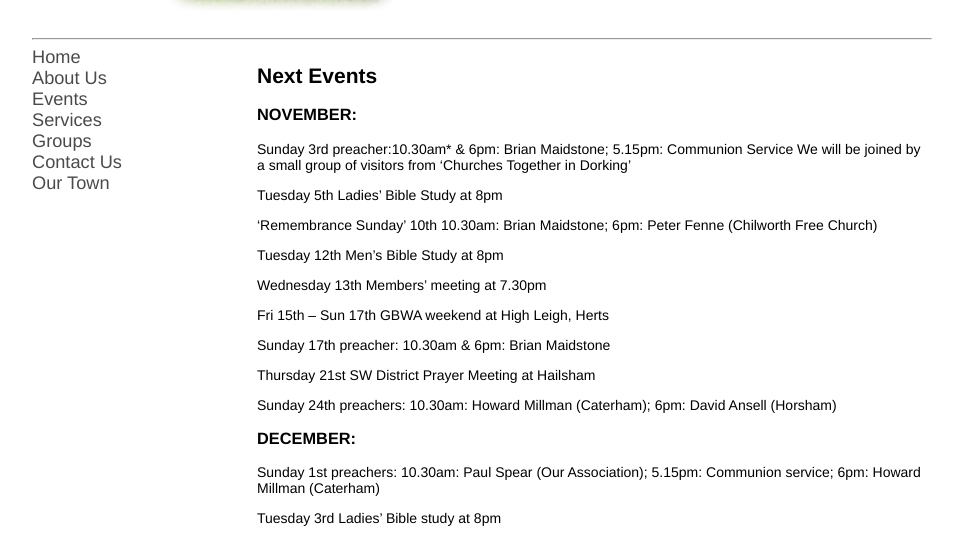
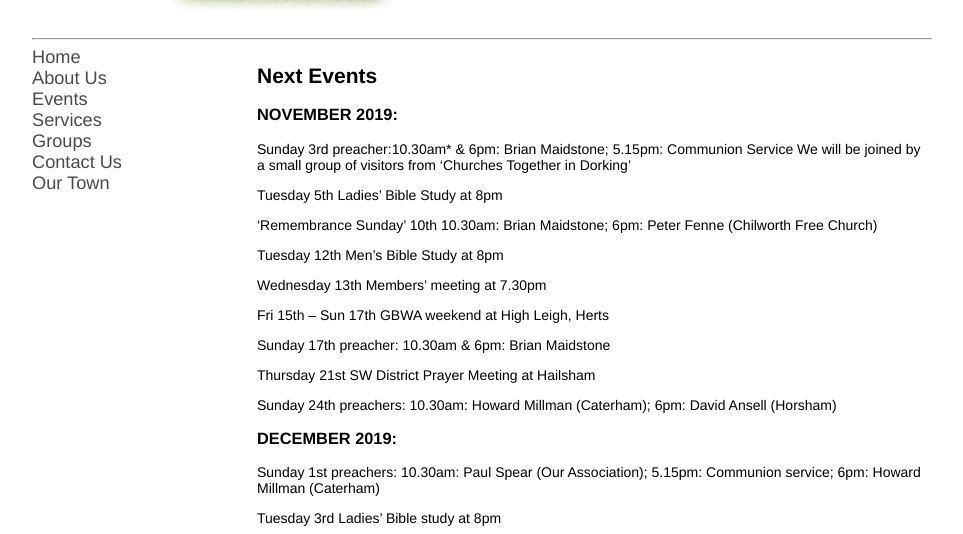
Before and after one commit to pandastreet/dorkingbaptistchapel.org.uk, a Jekyll site: the page built from events.md, in a window 1280 px wide. Shown: the part 184-718 px from the top of the page, without its empty margins (158-1121 px from the left). Built offline with Jekyll 4.4.1, drawn with Linux system fonts in a browser that asks for light colours; our own code applies the rules of GitHub Pages for plain Markdown files.

Commit message:
Update events.md

```diff
--- a/events.md
+++ b/events.md
@@ -4,7 +4,7 @@ layout: default
 
 ## **Next Events**
 
-### **NOVEMBER:**
+### **NOVEMBER 2019:**
 Sunday 3rd  preacher:10.30am* & 6pm: Brian Maidstone; 5.15pm: Communion Service
 We will be joined by a small group of visitors from ‘Churches Together in Dorking’
 
@@ -24,7 +24,7 @@ Thursday 21st  SW District Prayer Meeting at Hailsham
 
 Sunday 24th  preachers: 10.30am: Howard Millman (Caterham); 6pm: David Ansell (Horsham)
 
-### **DECEMBER:**
+### **DECEMBER 2019:**
 Sunday 1st  preachers: 10.30am: Paul Spear (Our Association); 5.15pm: Communion service; 6pm: Howard Millman (Caterham)
 
 Tuesday 3rd  Ladies’ Bible study at 8pm
```
